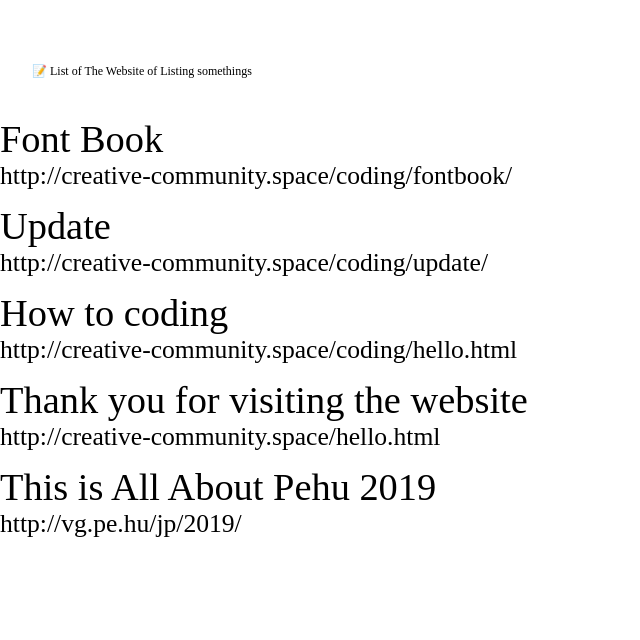
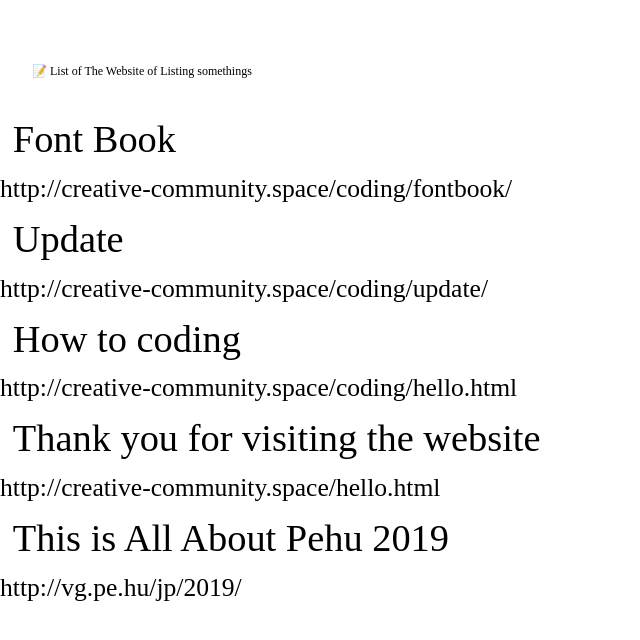
Before and after one commit to HTML-graffiti/template, a PHP site: page /book in a window 1280 px wide. Shown: the top 640 px of the page, without its empty margins (0-640 px from the left). Run offline with PHP 8.4, Linux system fonts and the light colour scheme.

Commit message:
Update form.css

```diff
--- a/form.css
+++ b/form.css
@@ -63,7 +63,7 @@ html,body {
 }
 #list li p {
   font-size:150%;
-  margin:1vw 0 0;
+  margin:1vw;
 }
 #list li a {
   position: absolute;
```
